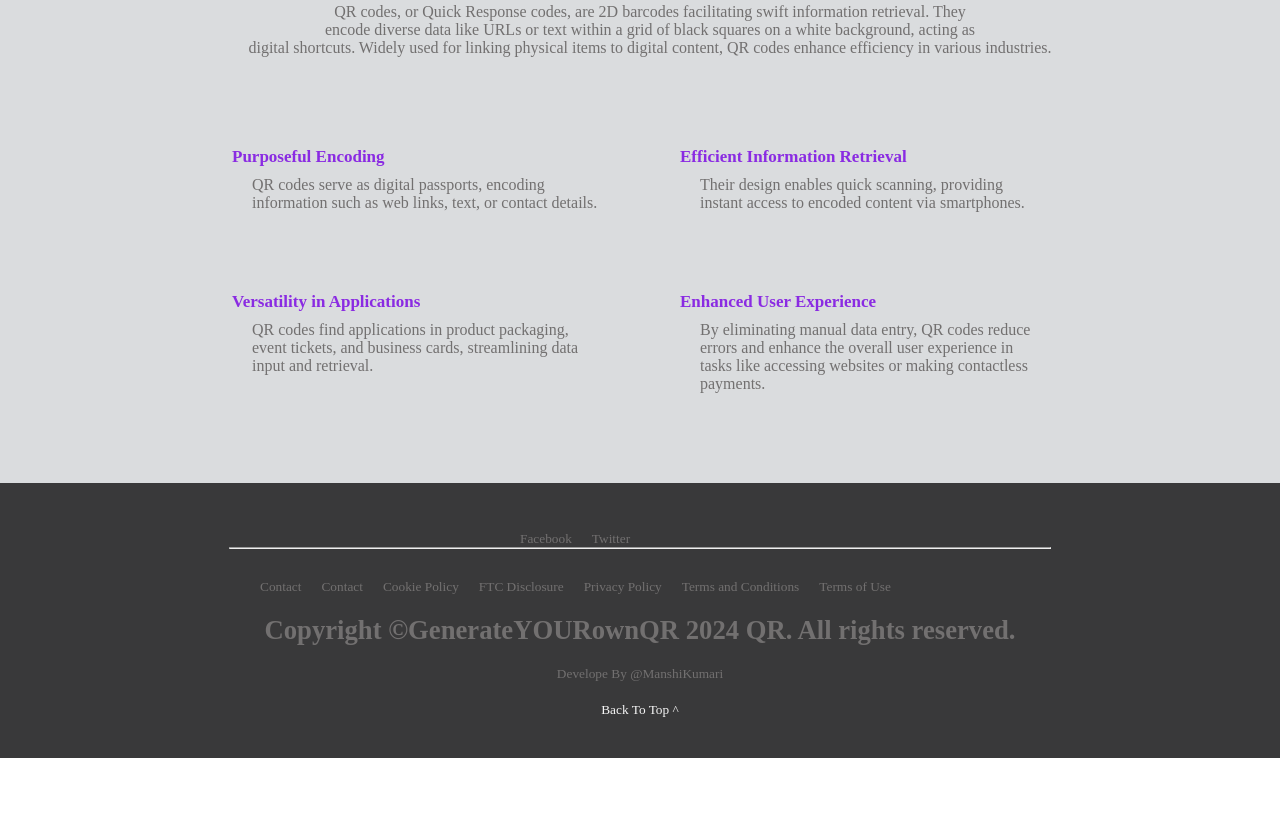
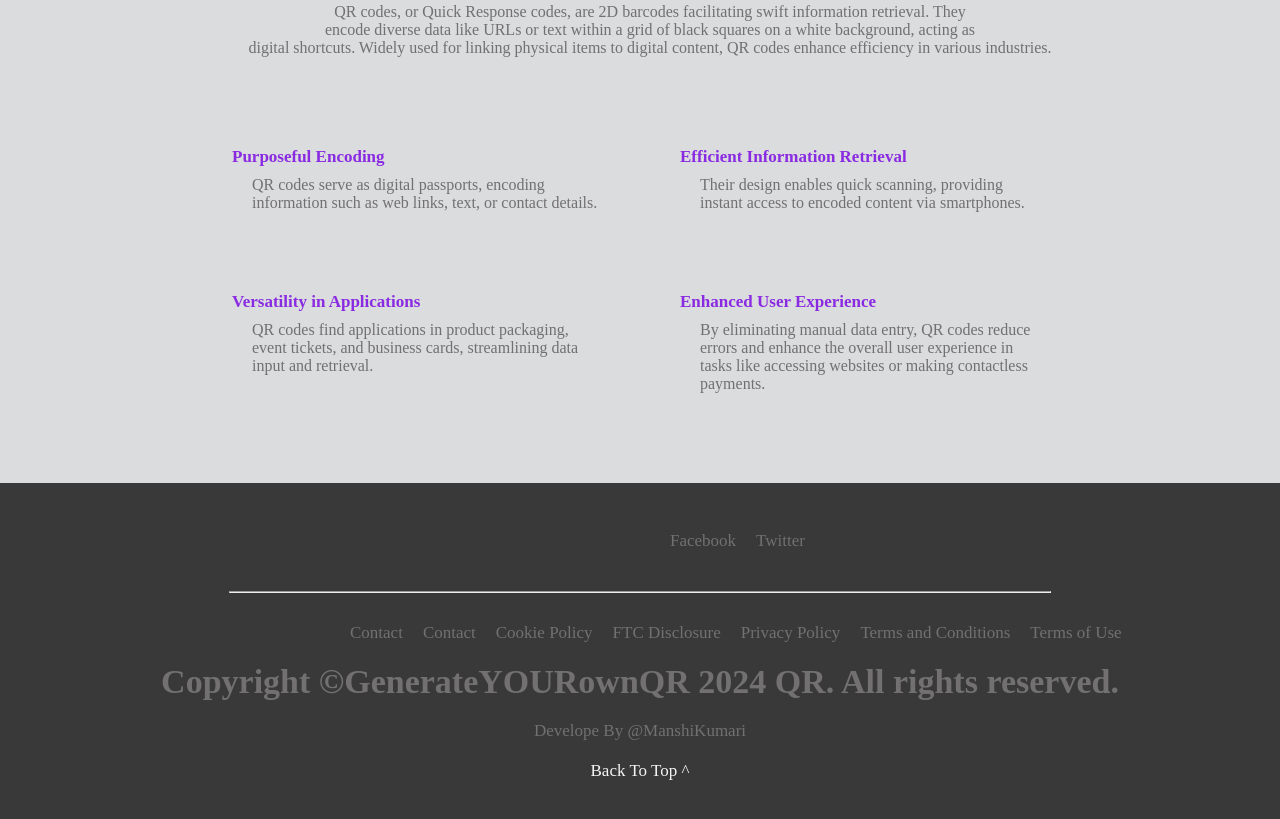
Before and after one commit to manshikumari12/QRcodegenerator, a plain HTML site: page frontend/index.html in a window 1280 px wide. Shown: the part 1227-2046 px from the top of the page. Before the commit the page ends 1985 px from the top, so only its background shows below. Drawn offline with Linux system fonts and the light colour scheme.

Commit message:
deploye-frontend-QRCode-Generator

```diff
--- a/frontend/index.css
+++ b/frontend/index.css
@@ -163,10 +163,10 @@ margin-left: 230px;
 }
 footer{
     padding-top: 40px;
-    /* border: 1px solid saddlebrown; */
+
     background-color: rgb(57, 57, 58);
     color: rgb(138, 137, 137);
-    font-size: smaller;
+    font-size: 17px;
     padding-bottom: 40px;
 }
 .foot{
@@ -176,7 +176,7 @@ footer{
 }
 .foot>div{
     display: flex;
-    margin-left: 500px;
+    margin-left: 650px;
 }
 hr{
     width: 820px;
@@ -184,10 +184,10 @@ hr{
     background-color: rgb(33, 33, 34);
 }
 .foot>div>p{
-    /* border: 1px solid saddlebrown; */
-    /* display: flex; */
+
  text-align: center;
  margin-top: 8px;
+ margin-bottom: 40px;
 
 }
 .arrange{
@@ -199,7 +199,7 @@ margin-top: 30px;
 }
 .arrange>div{
     display: flex;
-    margin-left: 240px;
+    margin-left: 330px;
 }
 .arrange>div>p{
     /* border: 1px solid saddlebrown; */
```
